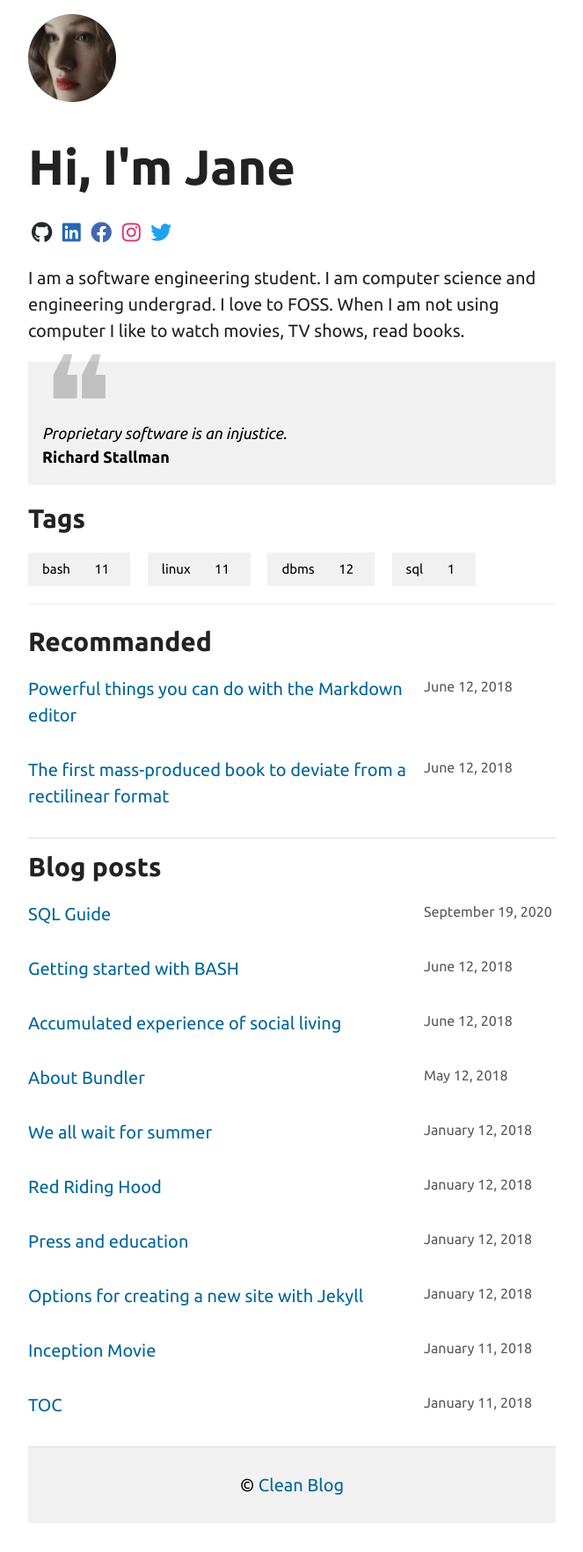
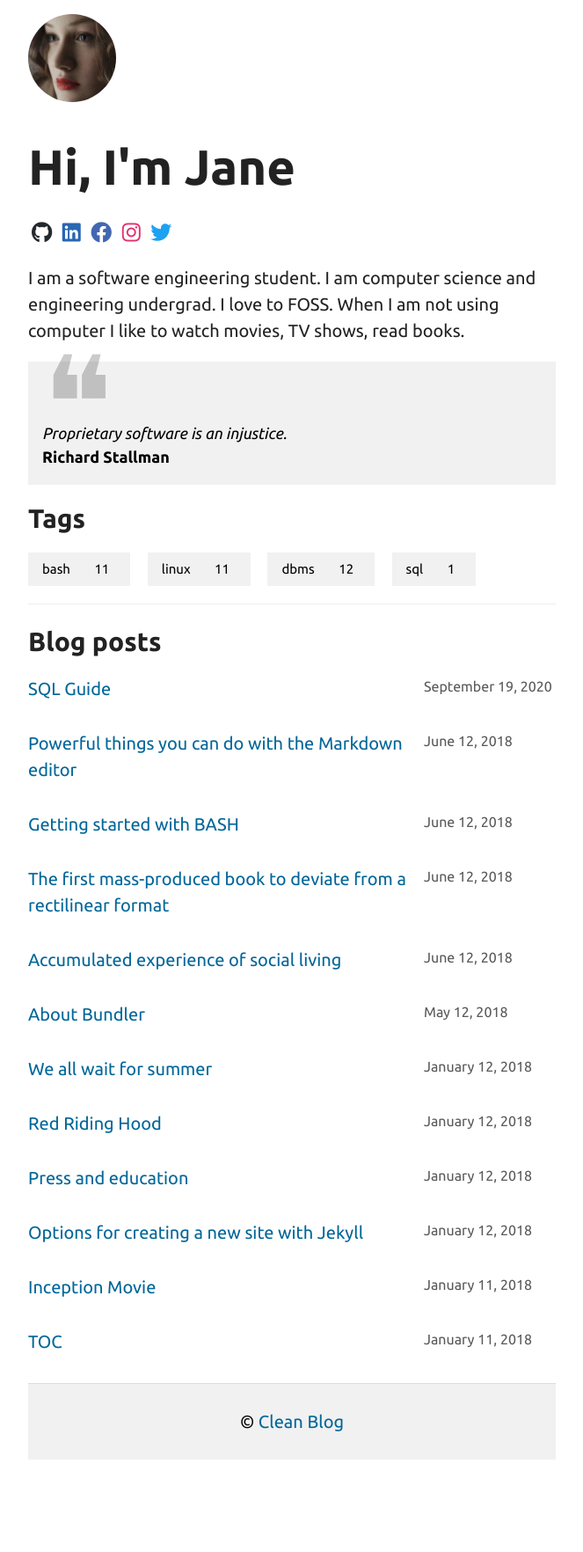
Before and after one commit to sumeetmathpati/clean-blog, a Jekyll site: the page built from index.html, in a window 1280 px wide. Shown: the whole page at 88% size, without its empty margins (308-971 px from the left). Built offline with Jekyll 4.4.1, drawn with Linux system fonts in a browser that asks for light colours; after the commit the page ends 1692 px from its top, so only the background shows below that.

Commit message:
removes recommanded

```diff
--- a/index.html
+++ b/index.html
@@ -32,6 +32,7 @@ layout: home
 {% endif %}
 
 <div>
+  {% if site.tags.size > 0 %}
   <h2 style="font-weight: bold;">Tags</h2>
 
   {% assign tag_list = site.tags %}
@@ -55,35 +56,16 @@ layout: home
   {% endfor %}
   {% endif %}
   {% assign tag_list = nil %}
+  <hr>
+
+  {% endif %}
+
 </div>
-
-<hr>
-
-<h2 style="font-weight: bold;">Recommanded</h2>
-<ul id="post-list" class="">
-  {% for post in site.posts %}
-  {% if post.recommanded %}
-  <li>
-    <div class="w3-row">
-      <div class="w3-col l9">
-        <a href="{{ site.baseurl }}{{ post.url }}">{{ post.title }}</a>
-      </div>
-      <div class="w3-col l3 post-date">
-        <span>{{ post.date | date: "%B %d, %Y"}}</span>
-      </div>
-    </div>
-  </li>
-  {% endif %}
-  {% endfor %}
-</ul>
 
 <h2 style="font-weight: bold;">Blog posts</h2>
 
 <ul id="post-list" class="">
   {% for post in site.posts %}
-  {% if post.recommanded %}
-  {% continue %}
-  {% endif %}
   <li>
     <div class="w3-row">
       <div class="w3-col l9">
```
